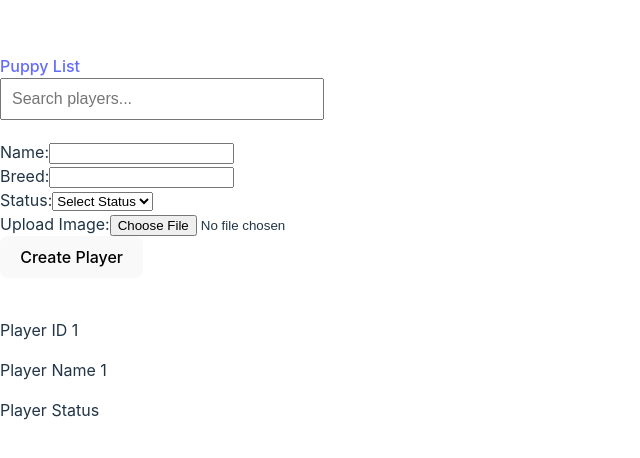
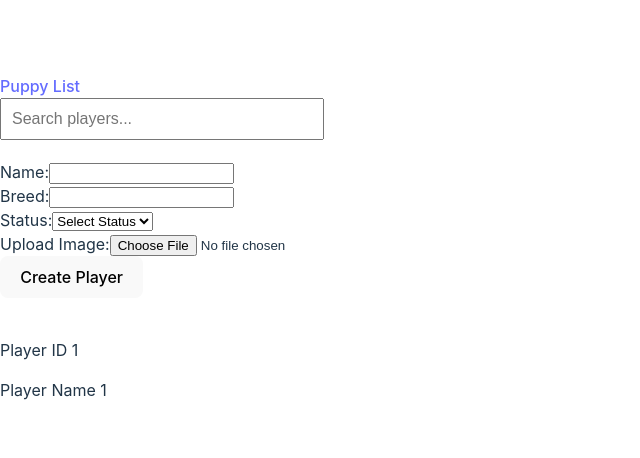
Before and after one commit to dewittbrit/block29, a React (Vite) app in the folder PuppyBowl/: page /player/1/1 in a window 1280 px wide. Shown: the part 154-612 px from the top of the page, without its empty margins (0-640 px from the left). Built offline with nearby package versions, Linux system fonts and the light colour scheme.

Commit message:
TryingToFix

```diff
--- a/PuppyBowl/src/components/AllPlayers.jsx
+++ b/PuppyBowl/src/components/AllPlayers.jsx
@@ -26,7 +26,7 @@ console.log(players)
         players.map((player) => {
           return (
             <div key={player.id}>
-              <Link to={`/player/${player.id}/${player.name}/${player.status}/`}>
+              <Link to={`/player/${player.id}/${player.name}`}>
 
                 <p>{player.name}</p>
                 <button>See Player ID</button>
--- a/PuppyBowl/src/components/SinglePlayer.jsx
+++ b/PuppyBowl/src/components/SinglePlayer.jsx
@@ -7,7 +7,7 @@ export default function SinglePlayer(){
 let {playerID} = useParams()
 let {playerName} = useParams()
 // let {playerBreed} = useParams()
-let {playerStatus} = useParams()
+// let {playerStatus} = useParams()
 // let {playerImage} = useParams()
 
 return (
@@ -15,7 +15,7 @@ return (
    <p>Player ID {playerID}</p>
    <p>Player Name {playerName}</p>
    {/* <p>Player Breed {playerBreed}</p> */}
-   <p>Player Status {playerStatus}</p>
+   {/* <p>Player Status {playerStatus}</p> */}
    {/* <p>Player Name {playerImage}</p> */}
 </>
     )
```
